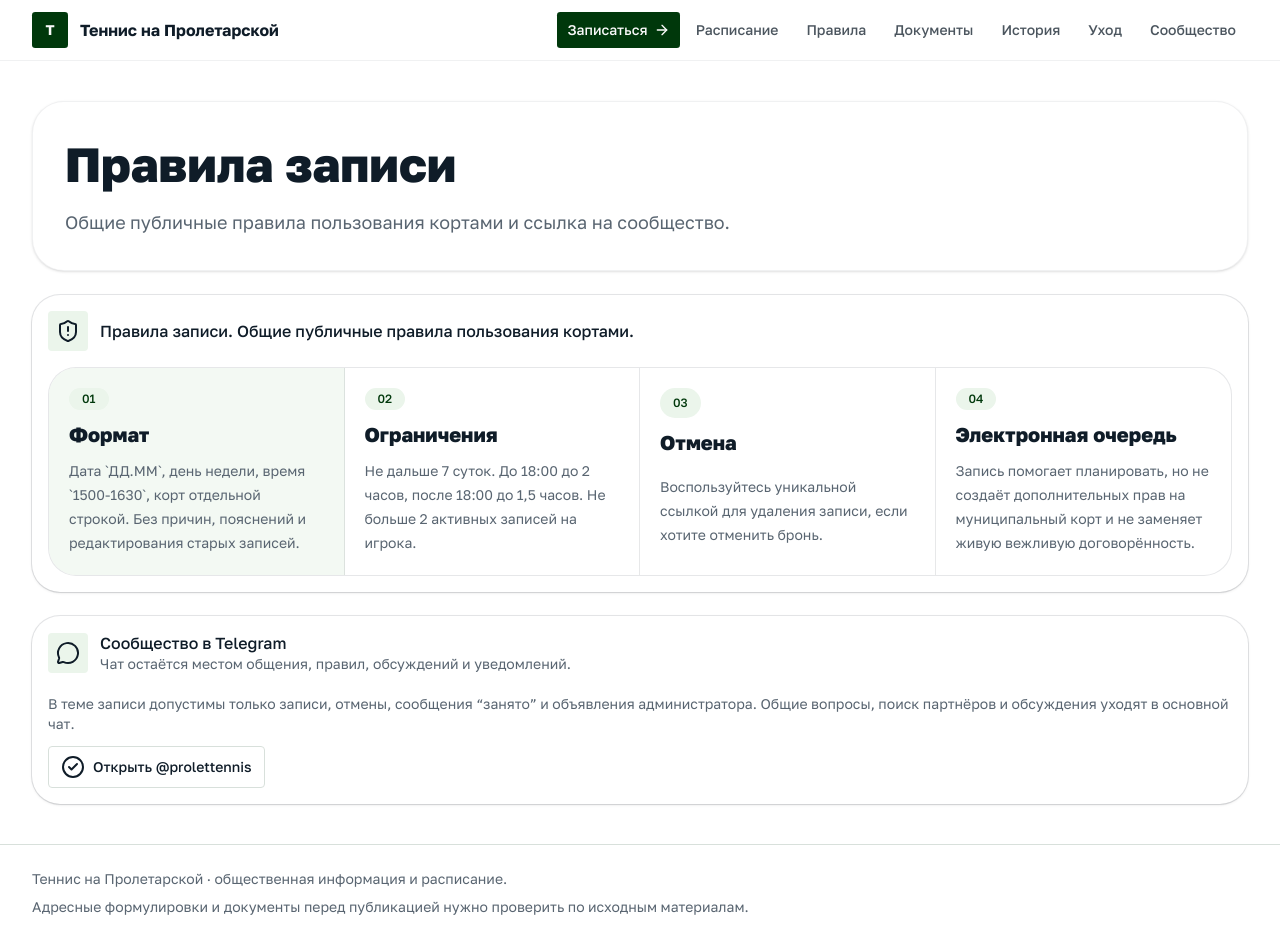
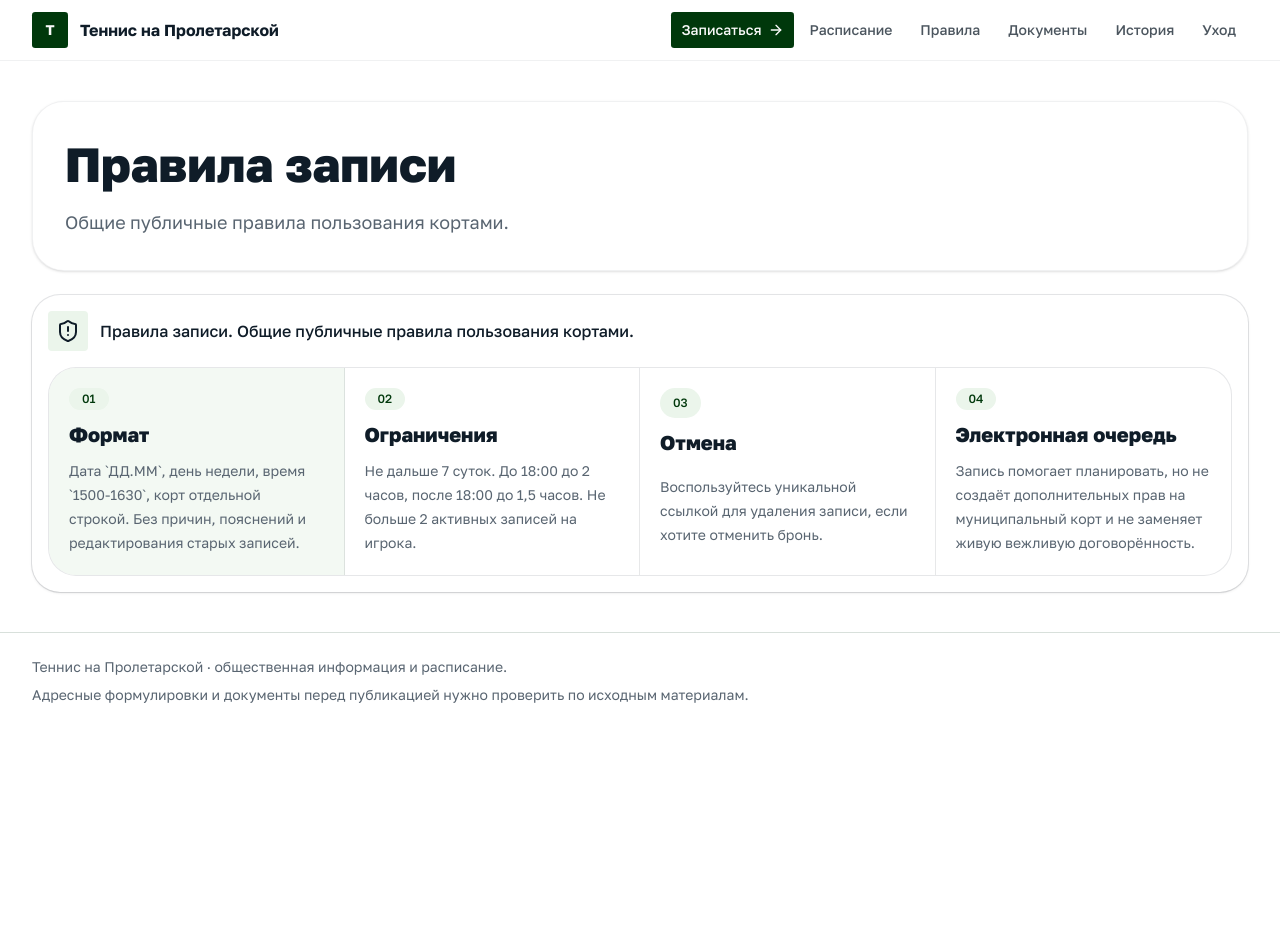
Before and after one commit to nomnom033-sys/TennisWebProlet, a Next.js app: page /rules in a window 1280 px wide. After the commit the page ends 800 px from the top, so only its background shows below. Built offline with nearby package versions, Linux system fonts and the light colour scheme.

Commit message:
fix: simplify rules page and court icons

```diff
--- a/src/app/page.tsx
+++ b/src/app/page.tsx
@@ -71,11 +71,11 @@ export default async function Home() {
               />
             </div>
             <div className="rounded-[28px] border border-foreground/[0.08] bg-card p-5 shadow-sm">
-              <div className="flex items-start gap-3">
-                <MapPin data-icon="inline-start" />
-                <div className="grid gap-4">
-                  {data.courts.map((court) => (
-                    <div key={court.id} className="grid gap-1">
+              <div className="grid gap-4">
+                {data.courts.map((court) => (
+                  <div key={court.id} className="flex items-start gap-3">
+                    <MapPin data-icon="inline-start" />
+                    <div className="grid gap-1">
                       <p className="font-medium">{court.name}</p>
                       <p className="text-sm text-muted-foreground">
                         {court.address}
@@ -92,8 +92,8 @@ export default async function Home() {
                         </a>
                       )}
                     </div>
-                  ))}
-                </div>
+                  </div>
+                ))}
               </div>
             </div>
           </div>
--- a/src/app/rules/page.tsx
+++ b/src/app/rules/page.tsx
@@ -1,4 +1,4 @@
-import { CommunitySection, RulesSection } from "@/components/info-sections";
+import { RulesSection } from "@/components/info-sections";
 import { SiteFooter, SiteHeader } from "@/components/site-chrome";
 
 export default function RulesPage() {
@@ -11,11 +11,10 @@ export default function RulesPage() {
             Правила записи
           </h1>
           <p className="mt-3 max-w-3xl text-lg leading-8 text-muted-foreground">
-            Общие публичные правила пользования кортами и ссылка на сообщество.
+            Общие публичные правила пользования кортами.
           </p>
         </section>
         <RulesSection />
-        <CommunitySection />
       </main>
       <SiteFooter />
     </div>
--- a/src/components/site-chrome.tsx
+++ b/src/components/site-chrome.tsx
@@ -11,7 +11,6 @@ const navItems = [
   { label: "Документы", href: "/documents" },
   { label: "История", href: "/history" },
   { label: "Уход", href: "/maintenance" },
-  { label: "Сообщество", href: "/rules#community" },
 ];
 
 export function SiteHeader() {
```
